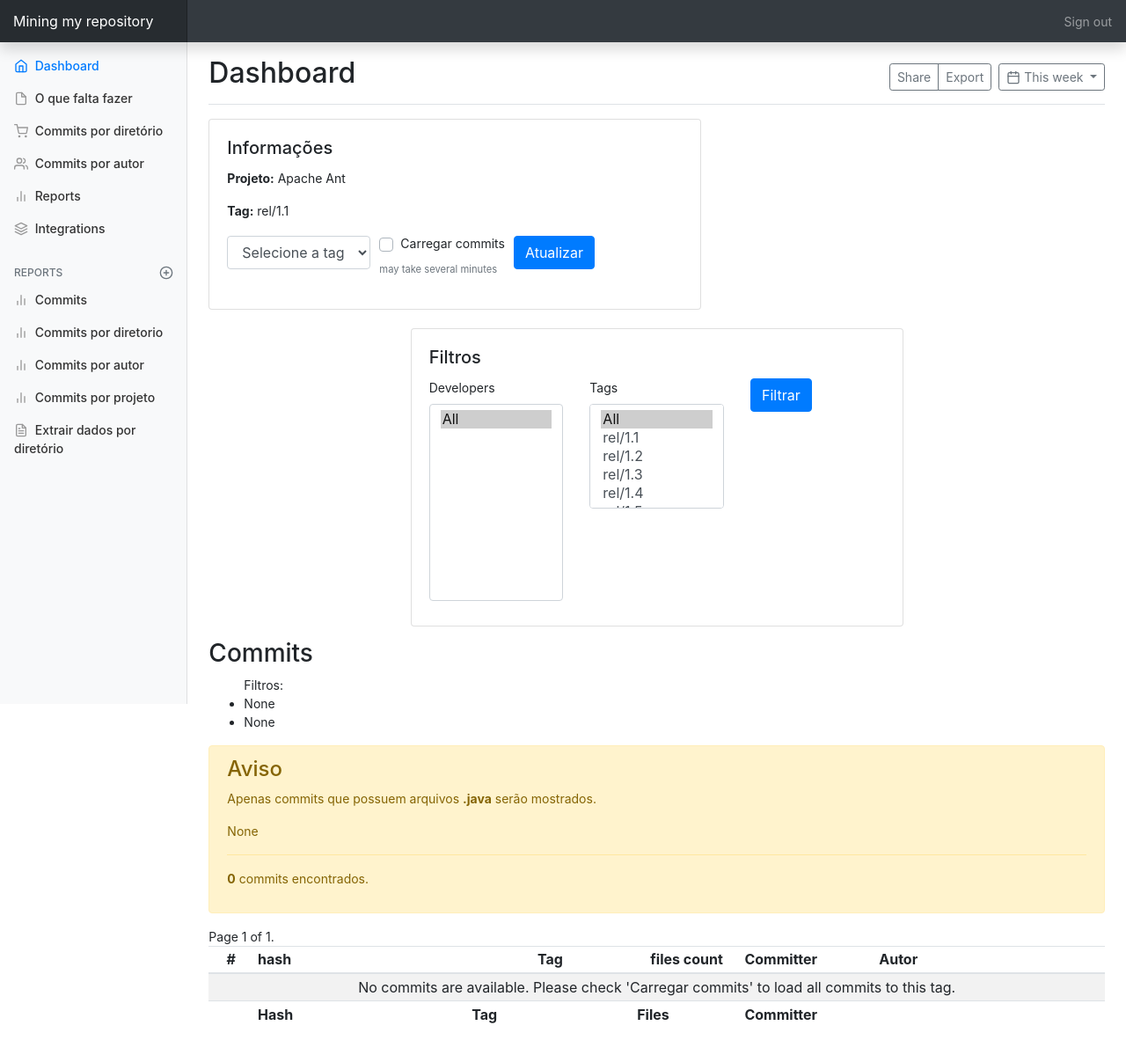
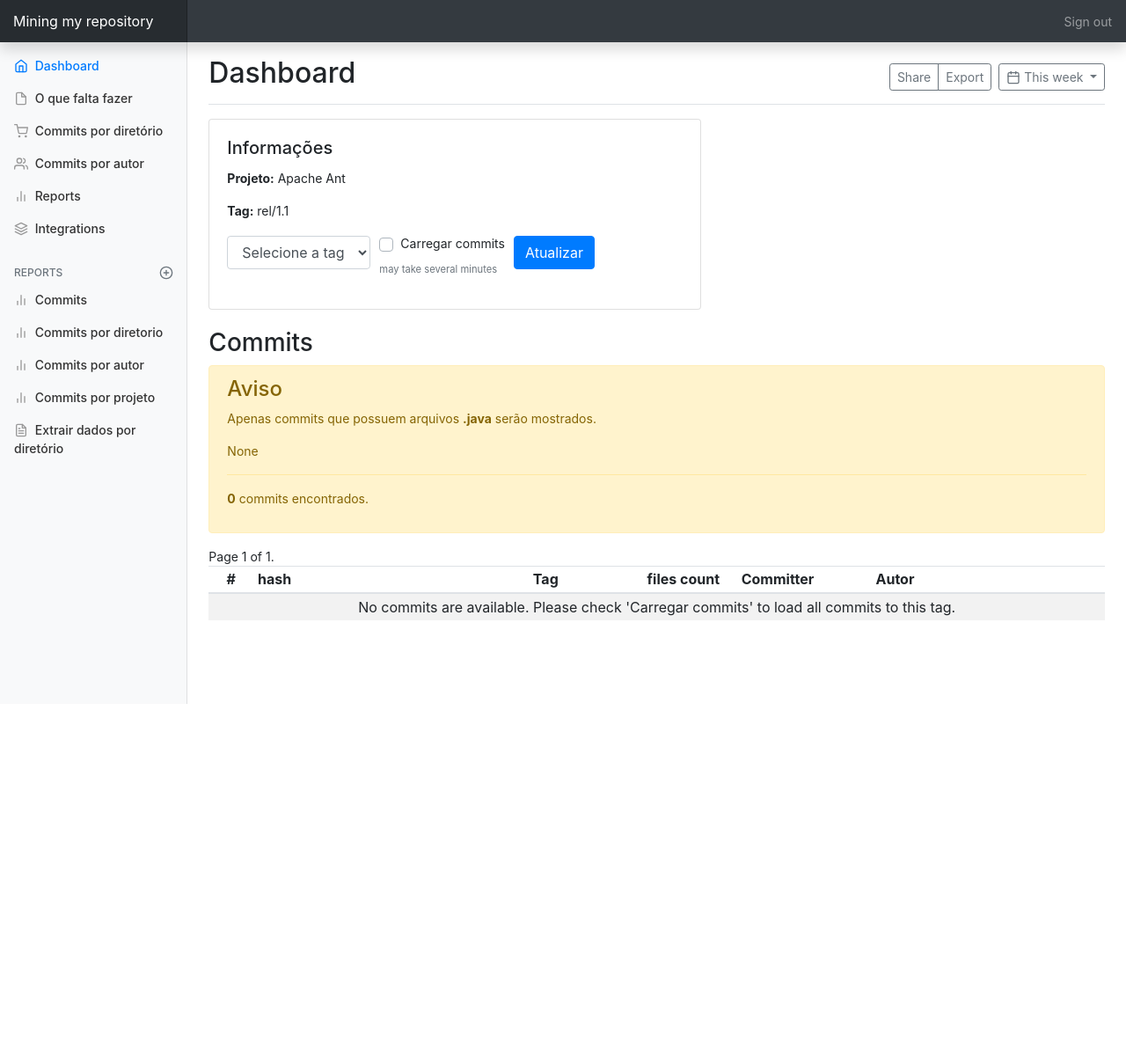
Before and after one commit to renatabrasil/mining_my_repository, a Django app: page /contributions/ in a window 1280 px wide. Shown: the whole page at 88% size. After the commit the page ends 800 px from the top, so only its background shows below. Run offline with Django 3.2, Linux system fonts and the light colour scheme; data comes from the database, SQL or seed files in the repository; data that the repository does not hold is empty; some libraries are stand-ins or nearby versions.

Commit message:
Nao lembro

```diff
--- a/contributions/templates/contributions/index.html
+++ b/contributions/templates/contributions/index.html
@@ -5,50 +5,7 @@
 
 {% block content %}
 
-<form method="post">{% csrf_token %}
-  <div class="row justify-content-md-center">
-    <div class="card" style="width: 35rem;">
-    <div class="card-body">
-    <h5 class="card-title">Filtros</h5>
-      <div class="row">
-        <div class="col">
-          <label for="developer_selector">Developers</label>
-            <select size="10" class="form-control mb-2" id="developer_selector" placeholder="Selecione a tag" name="developer_filter_id" multiple>
-          <option selected value="{{developer.id}}">All</option>
-          {% for developer in developers %} {{current_developer}}
-            <option value="{{developer.id}}"
-               {% if developer.id == current_developer.id %}selected="selected"{% endif %}>
-               {{developer.name}}
-            </option>
-            {% endfor %}
-          </select>
-        </div>
-        <div class="col">
-          <label for="tag_selector_list">Tags</label>
-        <select size="5" class="form-control mb-2" id="tag_selector_list" placeholder="Selecione a tag" name="tag_filter_id" multiple>
-          <option selected value="{{tag.id}}">All</option>
-          {% for tag in tags %}
-            <option value="{{tag.id}}"
-               {% if tag.id == current_tag_filter.id %}selected="selected"{% endif %}>
-               {{tag.description}}
-           </option>
-          {% endfor %}
-        </select>
-        </div>
-        <div class="col">
-            <button type="submit" class="btn btn-primary">Filtrar</button>
-        </div>
-      </div>
-  </div>
-  </div>
-</div>
-</form>
-
 <h3>Commits</h3>
-<ul>Filtros:
-    <li>{{current_developer}}</li>
-    <li>{{current_tag_filter}}</li>
-</ul>
 
 <div class="alert alert-warning" role="alert">
   <h4 class="alert-heading">Aviso</h4>
@@ -105,16 +62,6 @@
                     </tr>
                 {% endif %}
             </tbody>
-            <tfoot>
-            <tr>
-                <th></th>
-                <th>Hash</th>
-                <th>Tag</th>
-                <th>Files</th>
-                <th>Committer</th>
-                <th></th>
-            </tr>
-        </tfoot>
         </table>
     </div>
     <ul>
```
Also changed, not shown: contributions/static/contributions/js/configuration.js (+14 -37 lines).
